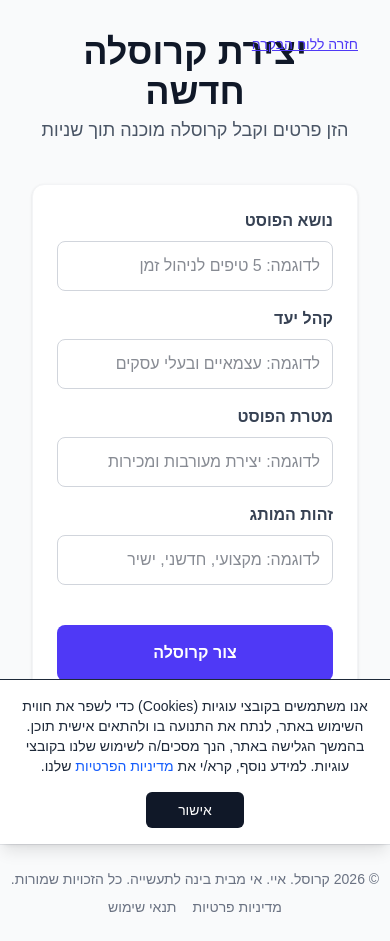
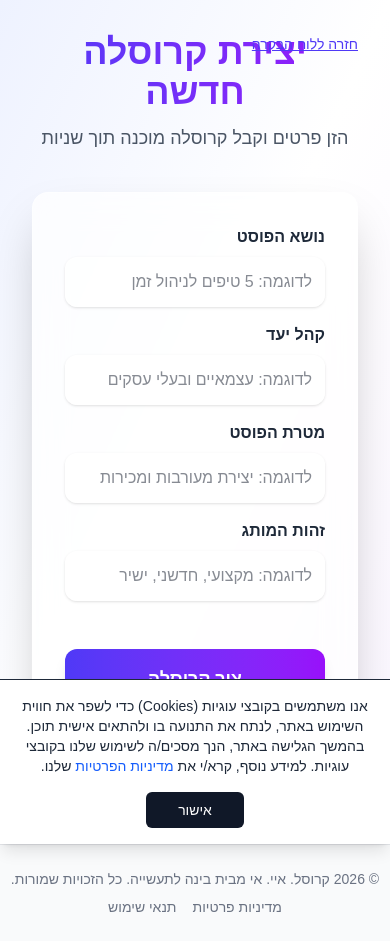
Before and after one commit to OhadBaram/-.-.-, a Next.js app: page /dashboard/create in a window 390 px wide. Built offline with nearby package versions, Linux system fonts and the light colour scheme; no server answers.

Commit message:
Overhaul UI with Premium SaaS design, add Dark/Light mode toggle for Carousel rendering, and fix mobile scrolling

```diff
--- a/src/app/dashboard/create/page.tsx
+++ b/src/app/dashboard/create/page.tsx
@@ -38,15 +38,15 @@ export default function CreateCarouselPage() {
   };
 
   return (
-    <main className="min-h-screen p-8 bg-gray-50" dir="rtl">
+    <main className="min-h-screen p-8 bg-gradient-to-br from-indigo-50 via-white to-purple-50" dir="rtl">
       <header className="mb-10 text-center relative">
         <div className="absolute top-0 right-0">
           <Link href="/dashboard" className="text-sm underline text-indigo-600 hover:text-indigo-800">
             חזרה ללוח הבקרה
           </Link>
         </div>
-        <h1 className="text-4xl font-extrabold mb-1 text-gray-900">יצירת קרוסלה חדשה</h1>
-        <p className="text-gray-600 text-lg">הזן פרטים וקבל קרוסלה מוכנה תוך שניות</p>
+        <h1 className="text-4xl md:text-5xl font-black mb-3 text-transparent bg-clip-text bg-gradient-to-r from-indigo-600 to-purple-600">יצירת קרוסלה חדשה</h1>
+        <p className="text-gray-600 text-lg md:text-xl font-medium">הזן פרטים וקבל קרוסלה מוכנה תוך שניות</p>
       </header>
 
       {!slides ? (
--- a/src/components/CarouselForm.tsx
+++ b/src/components/CarouselForm.tsx
@@ -19,51 +19,51 @@ export default function CarouselForm({ onSubmit, isLoading }: CarouselFormProps)
   };
 
   return (
-    <form onSubmit={handleSubmit} className="flex flex-col gap-4 w-full max-w-lg mx-auto bg-white p-6 rounded-xl shadow-sm border border-gray-100">
+    <form onSubmit={handleSubmit} className="flex flex-col gap-4 w-full max-w-lg mx-auto bg-white/70 backdrop-blur-lg p-8 rounded-2xl shadow-2xl border border-white/40">
       <div>
-        <label className="block text-gray-700 font-bold mb-2">נושא הפוסט</label>
+        <label className="block text-gray-800 font-bold mb-2">נושא הפוסט</label>
         <input
           type="text"
           value={topic}
           onChange={(e) => setTopic(e.target.value)}
           required
-          className="w-full text-gray-900 border border-gray-300 rounded-lg p-3 focus:outline-none focus:ring-2 focus:ring-indigo-500"
+          className="w-full text-gray-900 bg-white/60 border border-white/50 rounded-xl p-3 focus:outline-none focus:ring-2 focus:ring-indigo-500 focus:bg-white transition-all shadow-sm"
           placeholder="לדוגמה: 5 טיפים לניהול זמן"
         />
       </div>
 
       <div>
-        <label className="block text-gray-700 font-bold mb-2">קהל יעד</label>
+        <label className="block text-gray-800 font-bold mb-2">קהל יעד</label>
         <input
           type="text"
           value={audience}
           onChange={(e) => setAudience(e.target.value)}
           required
-          className="w-full text-gray-900 border border-gray-300 rounded-lg p-3 focus:outline-none focus:ring-2 focus:ring-indigo-500"
+          className="w-full text-gray-900 bg-white/60 border border-white/50 rounded-xl p-3 focus:outline-none focus:ring-2 focus:ring-indigo-500 focus:bg-white transition-all shadow-sm"
           placeholder="לדוגמה: עצמאיים ובעלי עסקים"
         />
       </div>
 
       <div>
-        <label className="block text-gray-700 font-bold mb-2">מטרת הפוסט</label>
+        <label className="block text-gray-800 font-bold mb-2">מטרת הפוסט</label>
         <input
           type="text"
           value={goal}
           onChange={(e) => setGoal(e.target.value)}
           required
-          className="w-full text-gray-900 border border-gray-300 rounded-lg p-3 focus:outline-none focus:ring-2 focus:ring-indigo-500"
+          className="w-full text-gray-900 bg-white/60 border border-white/50 rounded-xl p-3 focus:outline-none focus:ring-2 focus:ring-indigo-500 focus:bg-white transition-all shadow-sm"
           placeholder="לדוגמה: יצירת מעורבות ומכירות"
         />
       </div>
 
       <div>
-        <label className="block text-gray-700 font-bold mb-2">זהות המותג</label>
+        <label className="block text-gray-800 font-bold mb-2">זהות המותג</label>
         <input
           type="text"
           value={brand}
           onChange={(e) => setBrand(e.target.value)}
           required
-          className="w-full text-gray-900 border border-gray-300 rounded-lg p-3 focus:outline-none focus:ring-2 focus:ring-indigo-500"
+          className="w-full text-gray-900 bg-white/60 border border-white/50 rounded-xl p-3 focus:outline-none focus:ring-2 focus:ring-indigo-500 focus:bg-white transition-all shadow-sm"
           placeholder="לדוגמה: מקצועי, חדשני, ישיר"
         />
       </div>
@@ -71,7 +71,7 @@ export default function CarouselForm({ onSubmit, isLoading }: CarouselFormProps)
       <button
         type="submit"
         disabled={isLoading}
-        className="mt-6 w-full px-6 py-4 bg-indigo-600 text-white font-bold rounded-lg hover:bg-indigo-700 disabled:opacity-50 transition-colors"
+        className="mt-8 w-full px-6 py-4 bg-gradient-to-r from-indigo-600 to-purple-600 text-white font-bold text-lg rounded-xl shadow-lg hover:shadow-xl hover:from-indigo-700 hover:to-purple-700 transform hover:-translate-y-0.5 disabled:opacity-50 disabled:transform-none disabled:shadow-none transition-all duration-200"
       >
         {isLoading ? 'מייצר קרוסלה...' : 'צור קרוסלה'}
       </button>
--- a/src/components/CarouselRenderer.tsx
+++ b/src/components/CarouselRenderer.tsx
@@ -1,6 +1,6 @@
 'use client';
 
-import React, { useRef, useState } from 'react';
+import React, { useRef, useState, useCallback } from 'react';
 import JSZip from 'jszip';
 import { saveAs } from 'file-saver';
 
@@ -19,18 +19,22 @@ export default function CarouselRenderer({ slides }: CarouselRendererProps) {
   const canvasRefs = useRef<(HTMLCanvasElement | null)[]>([]);
   const [isExporting, setIsExporting] = useState(false);
   const [localSlides, setLocalSlides] = useState<Slide[]>(slides);
+  const [theme, setTheme] = useState<'light' | 'dark'>('light');
 
   const CANVAS_WIDTH = 1080;
   const CANVAS_HEIGHT = 1350;
 
-  const drawSlide = (canvas: HTMLCanvasElement, slide: Slide) => {
+  const drawSlide = useCallback((canvas: HTMLCanvasElement, slide: Slide) => {
     const ctx = canvas.getContext('2d');
     if (!ctx) return;
 
-    ctx.fillStyle = slide.backgroundColor;
+    const bg = theme === 'dark' ? '#111827' : '#ffffff';
+    const fg = theme === 'dark' ? '#ffffff' : '#111827';
+
+    ctx.fillStyle = bg;
     ctx.fillRect(0, 0, CANVAS_WIDTH, CANVAS_HEIGHT);
 
-    ctx.fillStyle = slide.textColor;
+    ctx.fillStyle = fg;
     ctx.font = 'bold 64px sans-serif';
     ctx.textAlign = 'center';
     ctx.textBaseline = 'middle';
@@ -55,7 +59,7 @@ export default function CarouselRenderer({ slides }: CarouselRendererProps) {
       }
     }
     ctx.fillText(line, CANVAS_WIDTH / 2, y);
-  };
+  }, [theme]);
 
   React.useEffect(() => {
     setLocalSlides(slides);
@@ -68,7 +72,7 @@ export default function CarouselRenderer({ slides }: CarouselRendererProps) {
         drawSlide(canvas, slide);
       }
     });
-  }, [localSlides]);
+  }, [localSlides, drawSlide]);
 
   const handleExportZip = async () => {
     setIsExporting(true);
@@ -105,11 +109,31 @@ export default function CarouselRenderer({ slides }: CarouselRendererProps) {
     }
   };
 
+  const toggleTheme = () => {
+    setTheme(t => t === 'light' ? 'dark' : 'light');
+  };
+
   return (
     <div className="flex flex-col items-center gap-6 p-4 w-full">
-      <div className="flex flex-row overflow-x-auto snap-x gap-4 w-full pb-4">
+      <div className="flex w-full justify-center">
+        <button
+          onClick={toggleTheme}
+          className={`px-6 py-2 rounded-full font-semibold transition-all duration-300 shadow-sm ${
+            theme === 'light'
+              ? 'bg-gray-900 text-white hover:bg-gray-800'
+              : 'bg-white text-gray-900 hover:bg-gray-100'
+          }`}
+        >
+          {theme === 'light' ? 'מצב כהה' : 'מצב בהיר'}
+        </button>
+      </div>
+
+      <div
+        className="flex flex-row overflow-x-auto snap-x snap-mandatory pb-4 w-full max-w-full gap-4"
+        style={{ direction: 'rtl' }}
+      >
         {localSlides.map((slide, index) => (
-          <div key={slide.id} className="border p-2 rounded-lg shadow-sm flex-none snap-center w-[80vw] max-w-sm flex flex-col gap-2">
+          <div key={slide.id} className="shrink-0 snap-center border p-2 rounded-lg shadow-sm flex flex-col gap-2 w-[80vw] max-w-sm">
             <canvas
               ref={(el) => {
                 canvasRefs.current[index] = el;
```
